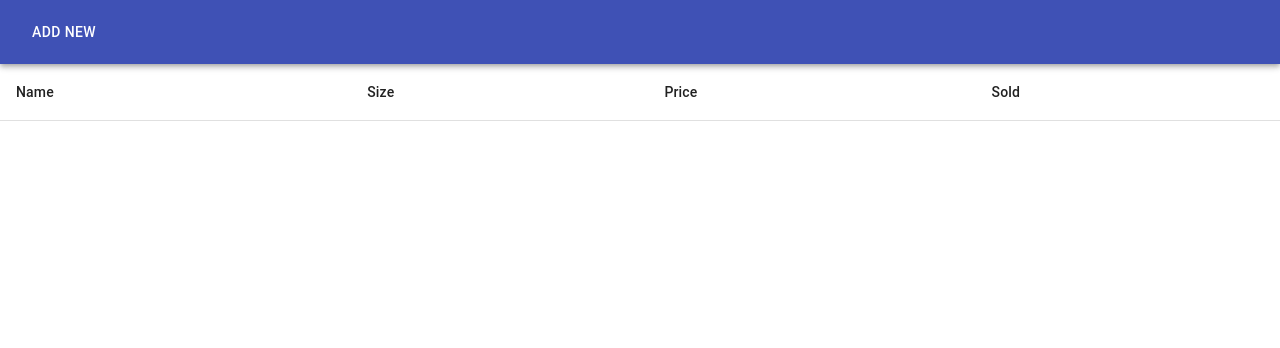
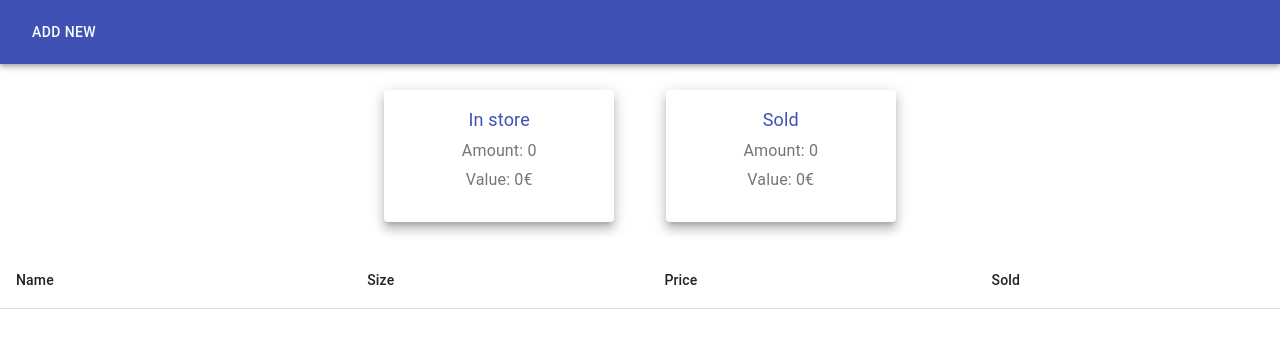
Before and after one commit to axelcedercreutz/Pegify, a React (Create React App) app: page / in a window 1280 px wide. Both pictures are taken after a click on the button "SHOW INVENTORY". Shown: the top 348 px of the page. Built offline with nearby package versions, Linux system fonts and the light colour scheme.

Commit message:
created small dashboard (in store & sold amount of items and value)

```diff
--- a/src/Analytics.js
+++ b/src/Analytics.js
@@ -1,12 +1,9 @@
 import React from 'react';
 import {
-	Table,
-	TableHead,
-	TableRow,
-	TableCell,
-	TableBody,
 	Card,
-	CardContent
+	CardContent,
+	Typography,
+	makeStyles
 } from '@material-ui/core';
 
 function Analytics(props) {
@@ -15,35 +12,33 @@ function Analytics(props) {
 
 	const analyticsCard = (data, header) => {
 		const isSold = header === 'Sold';
-		const count = isSold ?
-			data.map(inventoryItem => !inventoryItem.sold).length :
-			data.map(inventoryItem => inventoryItem.sold);
+		const count = !isSold ?
+			data.filter(inventoryItem => !inventoryItem.sold).length :
+			data.filter(inventoryItem => inventoryItem.sold).length;
 
-		const value = isSold ?
-			data.map(inventoryItem => !inventoryItem.sold)
+		const value = !isSold ?
+			data.filter(inventoryItem => !inventoryItem.sold)
+				.map(inventoryItem => inventoryItem.price)
 				.reduce((a,b) => a + b, 0) :
-			data.map(inventoryItem => inventoryItem.sold)
+			data.filter(inventoryItem => inventoryItem.sold)
+				.map(inventoryItem => inventoryItem.price)
 				.reduce((a,b) => a + b, 0);
 		return(
-			<Card>
+			<>
+				<Card className={classes.root} raised={true}>
 					<CardContent>
-					<Typography className={classes.title} color="textSecondary" gutterBottom>
+						<Typography className={classes.title} color="primary" gutterBottom>
 							{header}
 						</Typography>
-					<Typography className={classes.title} color="textSecondary" gutterBottom>
-						Amount
+						<Typography color="textSecondary" gutterBottom>
+							Amount: {count}
 						</Typography>
-					<Typography className={classes.title} color="textSecondary" gutterBottom>
-						{count}
-					</Typography>
-					<Typography className={classes.title} color="textSecondary" gutterBottom>
-						Value
-					</Typography>
-					<Typography className={classes.title} color="textSecondary" gutterBottom>
-						{count}
+						<Typography color="textSecondary" gutterBottom>
+							Value: {value.toString()}€
 						</Typography>
 					</CardContent>
 				</Card>
+			</>
 		)
 	}
 
@@ -57,18 +52,16 @@ function Analytics(props) {
 
 const useStyles = makeStyles({
   root: {
-    minWidth: 275,
-  },
-  bullet: {
+		width: '18%',
+		margin: '2%',
 		display: 'inline-block',
-    margin: '0 2px',
-    transform: 'scale(0.8)',
+		['@media screen and (max-width: 960px)']: {
+			width: 200,
+			margin: 20,
+		}
   },
   title: {
-    fontSize: 14,
-  },
-  pos: {
-    marginBottom: 12,
+    fontSize: 18,
   },
 });
 
--- a/src/App.js
+++ b/src/App.js
@@ -1,10 +1,10 @@
 import React, {useState} from 'react';
 import './App.css';
 import NewProduct from './NewProduct';
-import Inventory from './Inventory';
 import AppBar from '@material-ui/core/AppBar';
 import Toolbar from '@material-ui/core/Toolbar';
 import Button from '@material-ui/core/Button';
+import Dashboard from './Dashboard';
 
 
 function App() {
@@ -12,7 +12,6 @@ function App() {
   const [ showInventory, setShowInventory ] = useState(false);
 
   const [ inventory, setInventory] = useState([]);
-  console.log(inventory);
 
   const handleAddClick = (inventoryItem) => {
     const newInventory = [...inventory,inventoryItem];
@@ -34,7 +33,7 @@ function App() {
       </AppBar>
       {!showInventory ?
         <NewProduct handleAddClick={(e) => handleAddClick(e)}/> :
-        <Inventory inventory={inventory}/>
+        <Dashboard inventory={inventory} />
       }
     </div>
   );
--- /dev/null
+++ b/src/Dashboard.js
@@ -0,0 +1,14 @@
+import React from 'react';
+import Analytics from './Analytics';
+import Inventory from './Inventory';
+
+function Dashboard(props) {
+  return (
+    <>
+        <Analytics inventory={props.inventory}/>
+        <Inventory inventory={props.inventory}/>
+    </>
+  );
+}
+
+export default Dashboard;
--- a/src/NewProduct.js
+++ b/src/NewProduct.js
@@ -14,19 +14,27 @@ function NewProduct(props) {
   const UpdateChange = (e) => {
     let newInventoryItem = !invetoryItem ?
       {
-        [e.target.name]: e.target.value,
-        sold: false,
+        [e.target.name]: e.target.name === 'price'?
+          parseInt(e.target.value):
+          e.target.value,
       }
       :
       {
         ...invetoryItem,
-        [e.target.name]: e.target.value,
+        [e.target.name]: e.target.name === 'price'?
+          parseInt(e.target.value):
+          e.target.value,
       }
     setInvetoryItem(newInventoryItem);
   }
 
   const handleSubmit = (e) => {
-    props.handleAddClick(invetoryItem);
+    let newInventoryItem =
+      {
+        ...invetoryItem,
+        sold: false,
+      }
+    props.handleAddClick(newInventoryItem);
     document.getElementById('name').value = '';
     document.getElementById('size').value = '';
     document.getElementById('price').value = '';
```
Lines whose indentation alone changed are shown as unchanged.
